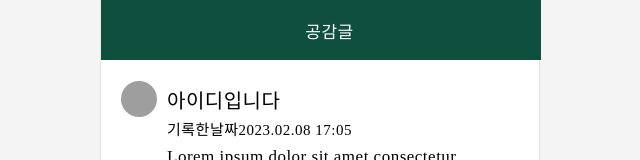
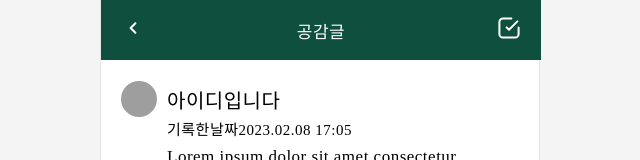
Before and after one commit to J-SoYoung/ToonDa, a React (Create React App) app: page /comment in a window 1280 px wide. Shown: the top 160 px of the page, without its empty margins (320-960 px from the left). Built offline with nearby package versions, Linux system fonts and the light colour scheme; grey boxes are pictures that could not be loaded; some icons are missing; a web font is replaced by a local one.

Commit message:
[FIX] 하나의 네비게이션 컴포넌트에서 페이지에 따라 아이콘 추가하기 위한 수정작업을 하였다

```diff
--- a/src/components/navBar/MiddleNavBar.jsx
+++ b/src/components/navBar/MiddleNavBar.jsx
@@ -19,7 +19,6 @@ export const MiddleNavBar = () => {
   return (
     <div className={styles.middleNavBar}>
       <div className={styles.middleLeftBar}>
-        {isMain ? (
         <div className={styles.mainPage}>
           <p
             onClick={() => {
@@ -28,6 +27,7 @@ export const MiddleNavBar = () => {
           >
             <Icon_ChevronLeft />
           </p>
+          {isMain ? (
             <div
               onClick={() => {
                 navigate("/subscribe");
@@ -37,7 +37,6 @@ export const MiddleNavBar = () => {
                 <Icon_Subscribe />
               </p>
               <span>1명 구독중</span>
-            </div>
             </div>
           ) : (
             <div className={styles.listPage}>
@@ -53,6 +52,7 @@ export const MiddleNavBar = () => {
               </p>
             </div>
           )}
+        </div>
       </div>
 
       <div className={styles.middleRightBar}>
--- a/src/components/navBar/SubNavBar.jsx
+++ b/src/components/navBar/SubNavBar.jsx
@@ -1,9 +1,11 @@
-import React from "react";
+import React, { useState } from "react";
 import styles from "../../style/navFooterStyle.module.scss";
-import { ReactComponent as Icon_ChevronLeft } from "../../assets/white-chevron-left.svg";
+import { ReactComponent as Icon_ChevronLeft } from "../../assets/white_chevron_left.svg";
+import { ReactComponent as Icon_CheckSqure } from "../../assets/white_check_squre.svg";
 import { useNavigate } from "react-router-dom";
 
-export const SubNavBar = ({ children }) => {
+export const SubNavBar = ({ children, checkbox }) => {
+  const [isCheck, setIsCheck] = useState(true);
   const navigate = useNavigate();
 
   return (
@@ -17,6 +19,7 @@ export const SubNavBar = ({ children }) => {
           <Icon_ChevronLeft />
         </p>
         <p>{children}</p>
+        <p>{isCheck ? <Icon_CheckSqure /> : null} </p>
       </div>
     </>
   );
--- a/src/style/navFooterStyle.module.scss
+++ b/src/style/navFooterStyle.module.scss
@@ -46,15 +46,12 @@
   }
   .mainPage {
     & > p {
-      margin-right: 8px;
+      margin-right: 10 px;
       cursor: pointer;
     }
     > div {
       @include basicAlign();
       cursor: pointer;
-      p {
-        margin-right: 4px;
-      }
     }
   }
   .listPage > p {
@@ -75,9 +72,7 @@
     cursor: pointer;
   }
   & > p:last-child {
-    width: 100%;
-    display: flex;
-    justify-content: center;
+    cursor: pointer;
   }
 }
 
```
Lines whose indentation alone changed are shown as unchanged.
